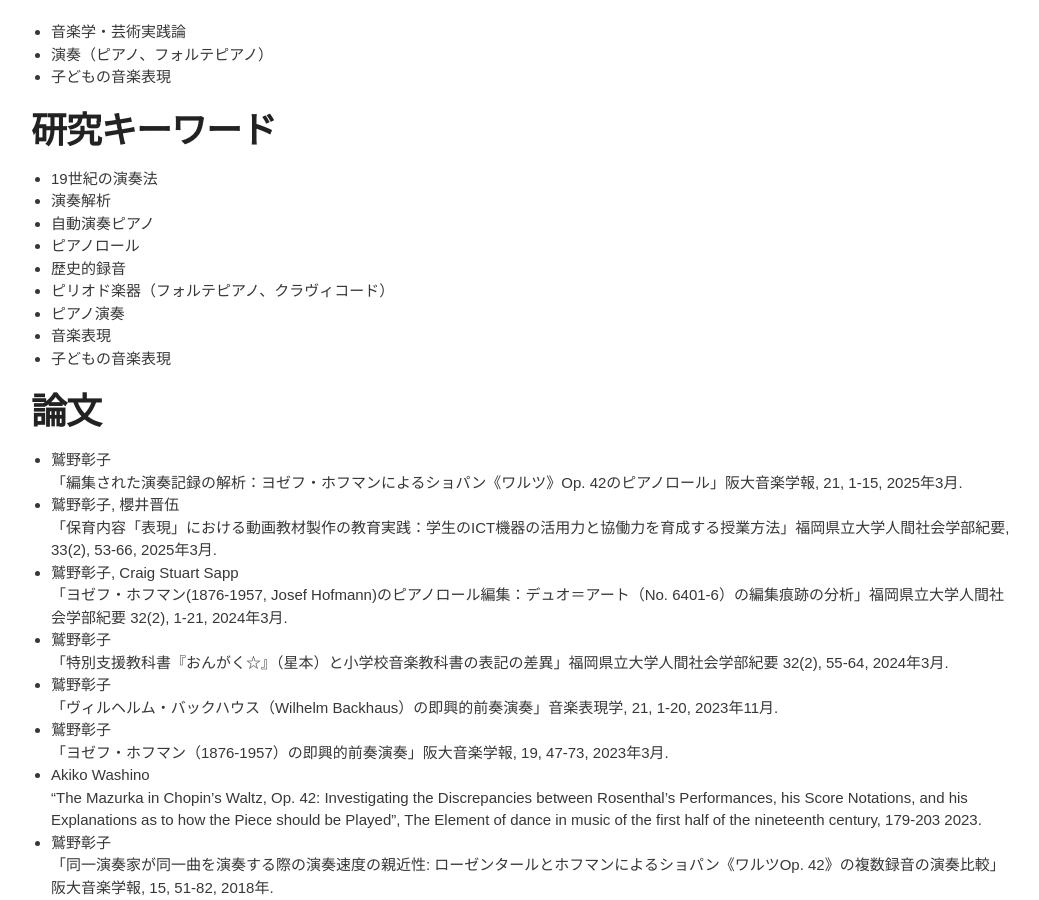
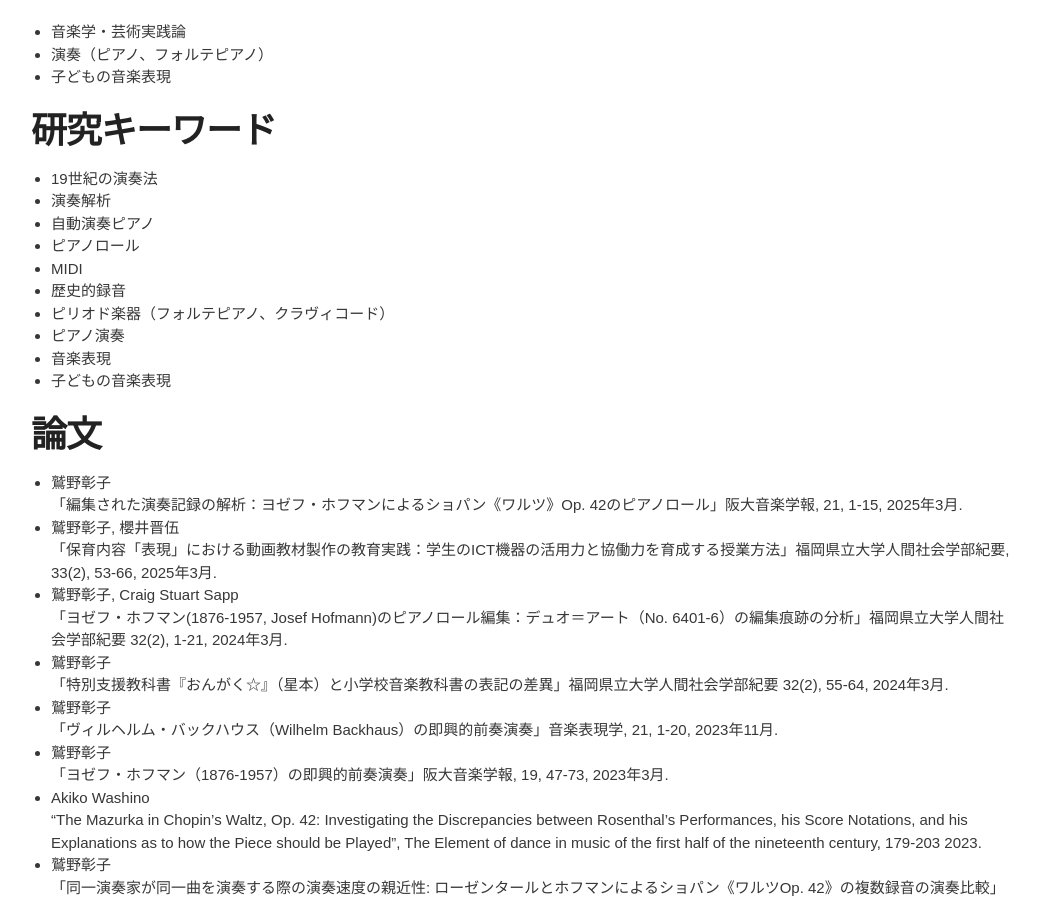
Before and after one commit to akikowashino/akikowashino.github.io, a Jekyll site: the page built from index.md, in a window 1280 px wide and 900 px high, scrolled down 783 px. Shown: the whole window, without its empty margins (119-1158 px from the left). Built offline with Jekyll 4.4.1, drawn with Linux system fonts in a browser that asks for light colours.

Commit message:
Update index.md

```diff
--- a/index.md
+++ b/index.md
@@ -34,6 +34,7 @@ lang: jp
 * 演奏解析
 * 自動演奏ピアノ
 * ピアノロール
+* MIDI
 * 歴史的録音
 * ピリオド楽器（フォルテピアノ、クラヴィコード）
 * ピアノ演奏
```
